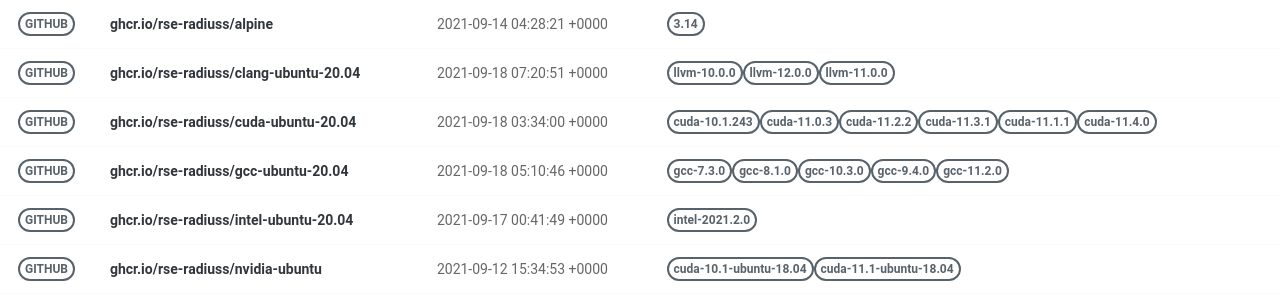
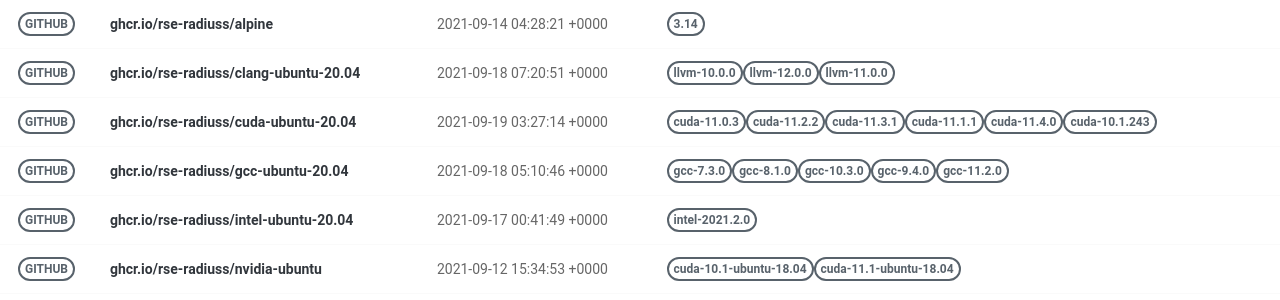
Before and after one commit to rse-ops/docker-images, a Jekyll site: the page built from pages/index.md, in a window 1280 px wide. Shown: the part 130-430 px from the top of the page. Built offline with Jekyll 4.4.1, drawn with Linux system fonts in a browser that asks for light colours; nearby versions of some CDN libraries.

Commit message:
Automated push to update library 2021-09-19

```diff
--- a/_library/ghcr.io-rse-radiuss-cuda-ubuntu-20.04.md
+++ b/_library/ghcr.io-rse-radiuss-cuda-ubuntu-20.04.md
@@ -1,14 +1,11 @@
 ---
 layout: container
 name: ghcr.io/rse-radiuss/cuda-ubuntu-20.04
-updated_at: 2021-09-18 03:34:00.638675
+updated_at: 2021-09-19 03:27:14.607107
 
 
 container_url: https://github.com/orgs/rse-radiuss/packages/container/package/cuda-ubuntu-20.04
 versions:
- - tag: cuda-10.1.243
-   dockerfile: https://github.com/rse-radiuss/docker-images/blob/main/ubuntu/cuda/Dockerfile
-   manifest: https://crane.ggcr.dev/manifest/ghcr.io/rse-radiuss/cuda-ubuntu-20.04:cuda-10.1.243
  - tag: cuda-11.0.3
    dockerfile: https://github.com/rse-radiuss/docker-images/blob/main/ubuntu/cuda/Dockerfile
    manifest: https://crane.ggcr.dev/manifest/ghcr.io/rse-radiuss/cuda-ubuntu-20.04:cuda-11.0.3
```
Also changed, not shown: other parts of _library/ghcr.io-rse-radiuss-cuda-ubuntu-20.04.md (+3 -0 lines).
